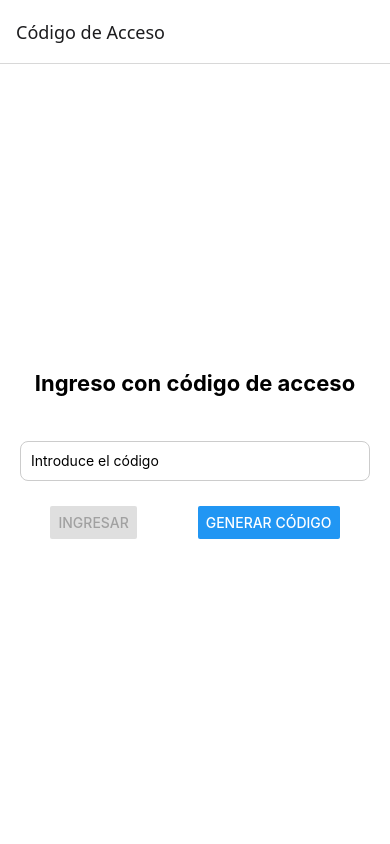
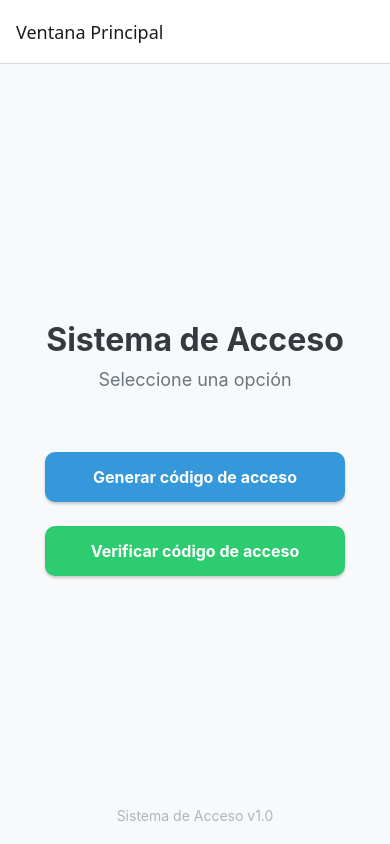
Before and after one commit to Campus-TD/Seed-code-generator, a React Native app: screen /Principal in a window 390 px wide. Built offline with nearby package versions, Linux system fonts and the light colour scheme.

Commit message:
Add PrincipalScreen component and update navigation

```diff
--- a/App.js
+++ b/App.js
@@ -3,6 +3,7 @@ import { NavigationContainer } from '@react-navigation/native';
 import { createStackNavigator } from '@react-navigation/stack';
 import CodeScreen from './screens/CodeScreen';
 import HomeScreen from './screens/HomeScreen';
+import PrincipalScreen from './screens/PrincipalScreen';
 
 // Create the stack navigator - make sure this isn't failing
 const Stack = createStackNavigator();
@@ -17,7 +18,7 @@ export default function App() {
 
   return (
     <NavigationContainer>
-      <Stack.Navigator initialRouteName="Acces">
+      <Stack.Navigator initialRouteName="Principal">
         <Stack.Screen
           name="Acces"
           component={CodeScreen}
@@ -28,6 +29,11 @@ export default function App() {
           component={HomeScreen}
           options={{ title: 'Home' }}
         />
+        <Stack.Screen
+          name="Principal"
+          component={PrincipalScreen}
+          options={{ title: 'Ventana Principal' }}
+        />
       </Stack.Navigator>
     </NavigationContainer>
   );
--- /dev/null
+++ b/screens/PrincipalScreen.js
@@ -0,0 +1,96 @@
+import React from 'react';
+import { View, Text, StyleSheet, TouchableOpacity, StatusBar } from 'react-native';
+
+const PrincipalScreen = ({ navigation }) => {
+    return (
+        <View style={styles.container}>
+            <StatusBar backgroundColor="#f8f9fa" barStyle="dark-content" />
+
+            <View style={styles.header}>
+                <Text style={styles.title}>Sistema de Acceso</Text>
+                <Text style={styles.subtitle}>Seleccione una opción</Text>
+            </View>
+
+            <View style={styles.buttonContainer}>
+                {/* Reemplazo Button con TouchableOpacity para mejor control */}
+                <TouchableOpacity
+                    style={[styles.button, styles.buttonBlue]}
+                    onPress={() => navigation.navigate('Acces')}
+                >
+                    <Text style={styles.buttonText}>Generar código de acceso</Text>
+                </TouchableOpacity>
+
+                <TouchableOpacity
+                    style={[styles.button, styles.buttonGreen]}
+                    onPress={() => navigation.navigate('Home')}
+                >
+                    <Text style={styles.buttonText}>Verificar código de acceso</Text>
+                </TouchableOpacity>
+            </View>
+
+            <View style={styles.footer}>
+                <Text style={styles.footerText}>Sistema de Acceso v1.0</Text>
+            </View>
+        </View>
+    );
+};
+
+const styles = StyleSheet.create({
+    container: {
+        flex: 1,
+        justifyContent: 'center',
+        alignItems: 'center',
+        backgroundColor: '#f8f9fa',
+        padding: 20,
+    },
+    header: {
+        marginBottom: 50,
+        alignItems: 'center',
+    },
+    title: {
+        fontSize: 32,
+        fontWeight: 'bold',
+        color: '#343a40',
+        marginBottom: 10,
+    },
+    subtitle: {
+        fontSize: 18,
+        color: '#6c757d',
+    },
+    buttonContainer: {
+        width: '100%',
+        maxWidth: 300,
+    },
+    button: {
+        marginVertical: 12,
+        borderRadius: 10,
+        padding: 15,
+        alignItems: 'center',
+        elevation: 3,
+        shadowColor: '#000',
+        shadowOffset: { width: 0, height: 2 },
+        shadowOpacity: 0.2,
+        shadowRadius: 3,
+    },
+    buttonText: {
+        color: 'white',
+        fontSize: 16,
+        fontWeight: 'bold',
+    },
+    buttonBlue: {
+        backgroundColor: '#3498db',
+    },
+    buttonGreen: {
+        backgroundColor: '#2ecc71',
+    },
+    footer: {
+        position: 'absolute',
+        bottom: 20,
+    },
+    footerText: {
+        color: '#adb5bd',
+        fontSize: 14,
+    }
+});
+
+export default PrincipalScreen;
```
